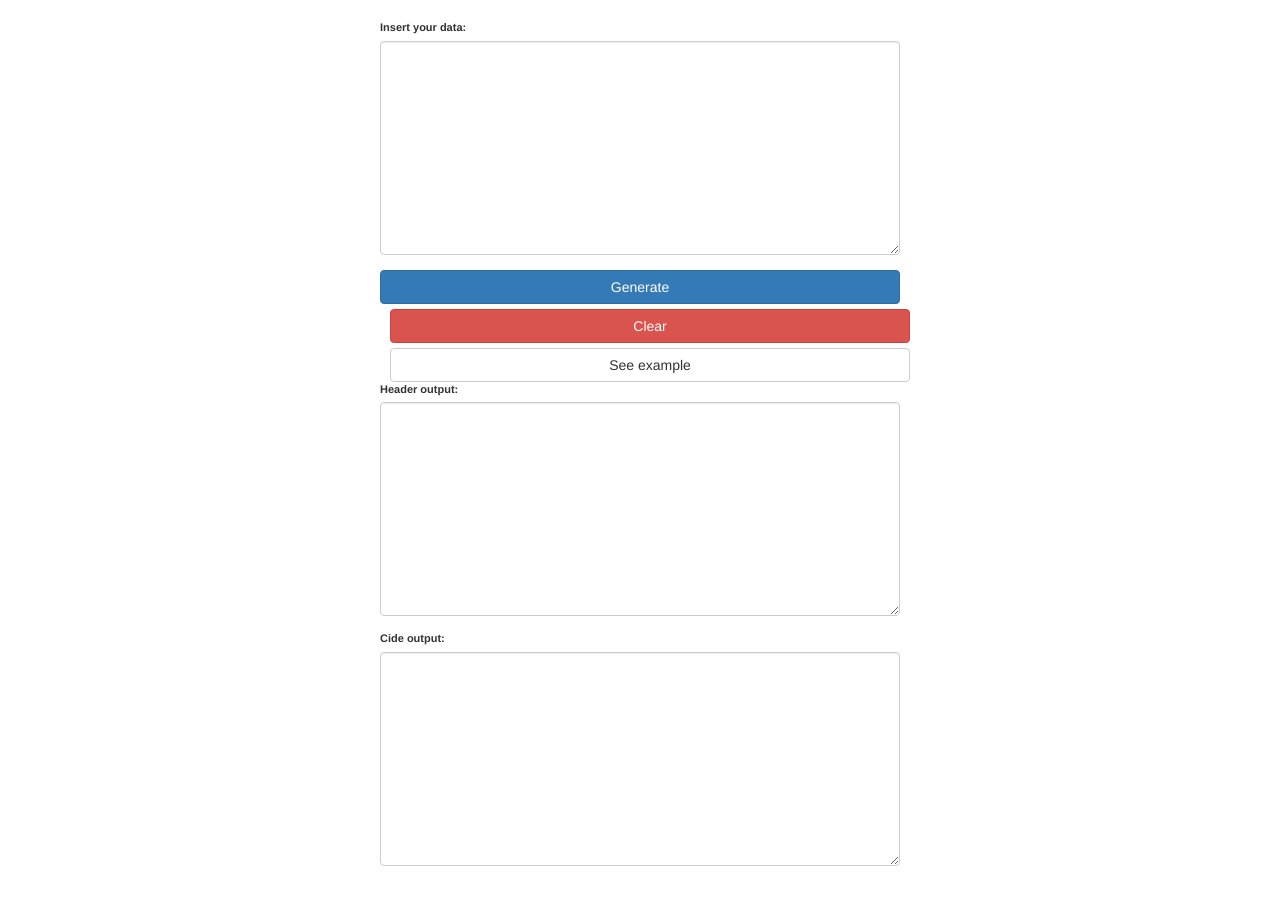
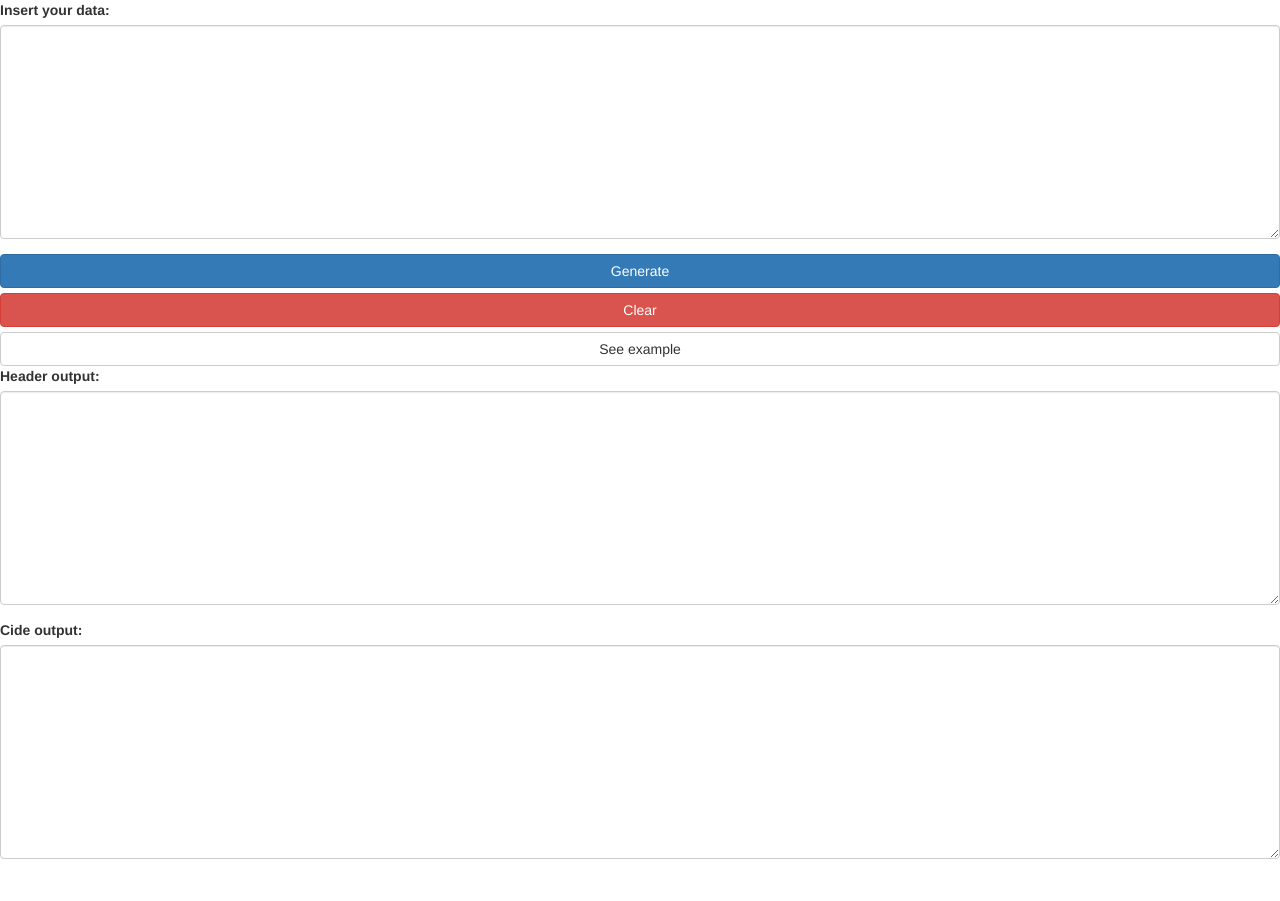
Before and after one commit to LecodeMV/PluginParametersGenerator, a plain HTML site: page index.html in a window 1280 px wide. After the commit the page ends 874 px from the top, so only its background shows below. Drawn offline with nearby package versions, Linux system fonts and the light colour scheme.

Commit message:
Add files via upload

```diff
--- a/index.html
+++ b/index.html
@@ -5,10 +5,7 @@
   <meta charset="UTF-8">
   <title>LeAoE Creator by LecodeMV</title>
   <meta name="viewport" content="width=device-width, initial-scale=1">
-  <link rel="stylesheet" type="text/css" href="stylesheets/normalize.css" media="screen">
   <link href='https://fonts.googleapis.com/css?family=Open+Sans:400,700' rel='stylesheet' type='text/css'>
-  <link rel="stylesheet" type="text/css" href="stylesheets/stylesheet.css" media="screen">
-  <link rel="stylesheet" type="text/css" href="stylesheets/github-light.css" media="screen">
   <link rel="stylesheet" type="text/css" href="stylesheets/tool.css" media="screen">
   <link rel="stylesheet" href="https://maxcdn.bootstrapcdn.com/bootstrap/3.3.7/css/bootstrap.min.css">
   <script src="https://ajax.googleapis.com/ajax/libs/jquery/3.1.1/jquery.min.js"></script>
@@ -22,9 +19,9 @@
       <label for="comment">Insert your data:</label>
       <textarea class="form-control" rows="10" id="data"></textarea>
     </div>
-    <button type="button" class="btn btn-primary btn-block" onClick="work()" >Generate</button>
-    <button type="button" class="btn btn-danger btn-block" onClick="clear()" >Clear</button>
-    <button type="button" class="btn btn-default btn-block" onClick="example()" >See example</button>
+    <button type="button" class="btn btn-primary btn-block" onClick="work()">Generate</button>
+    <button type="button" class="btn btn-danger btn-block" onClick="clearBoxes()">Clear</button>
+    <button type="button" class="btn btn-default btn-block" onClick="example()">See example</button>
     <div class="form-group">
       <label for="comment">Header output:</label>
       <textarea class="form-control" rows="10" id="header"></textarea>
--- a/stylesheets/tool.css
+++ b/stylesheets/tool.css
@@ -8,6 +8,10 @@ body {
     display: inline-block;
 }
 
-textarea {
+.form-control {
     font-size: 12px;
 }
+
+label {
+    font-size: 14px;
+}
--- a/tool.js
+++ b/tool.js
@@ -1,6 +1,6 @@
 
 window.onload = function () {
-
+    console.log("LOADED !");
     makeSpacesAfterCapitalLetters = function (text) {
         return text.replace(/([A-Z])/g, function (letter) {
             return " " + letter;
@@ -68,9 +68,9 @@ window.onload = function () {
         }
         document.getElementById('code').value = output_parameters;
         document.getElementById('header').value = output_header;
-    }
+    };
 
-    clear = function() {
+    clearBoxes = function() {
         document.getElementById('data').value = "";
         document.getElementById('code').value = "";
         document.getElementById('header').value = "";
```
